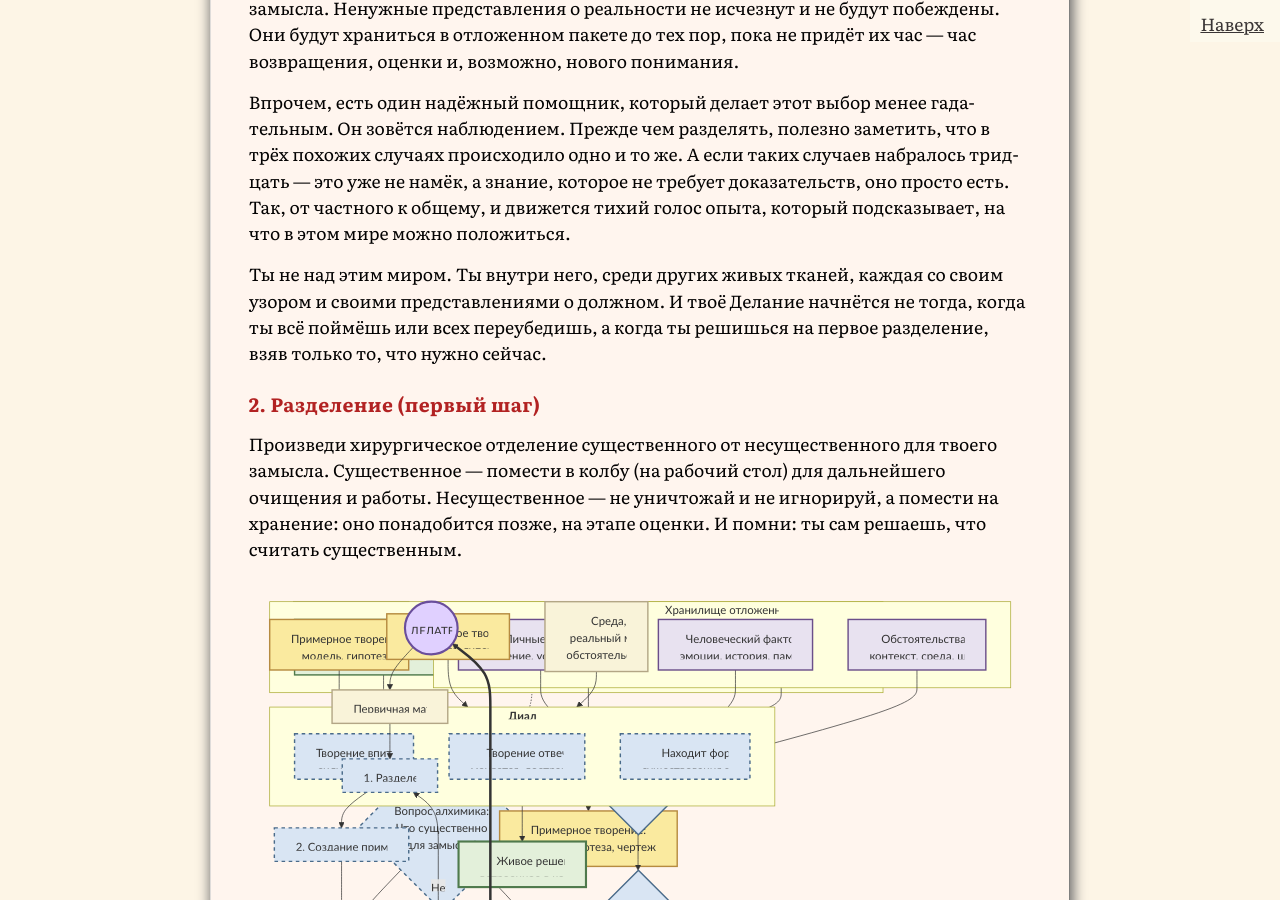
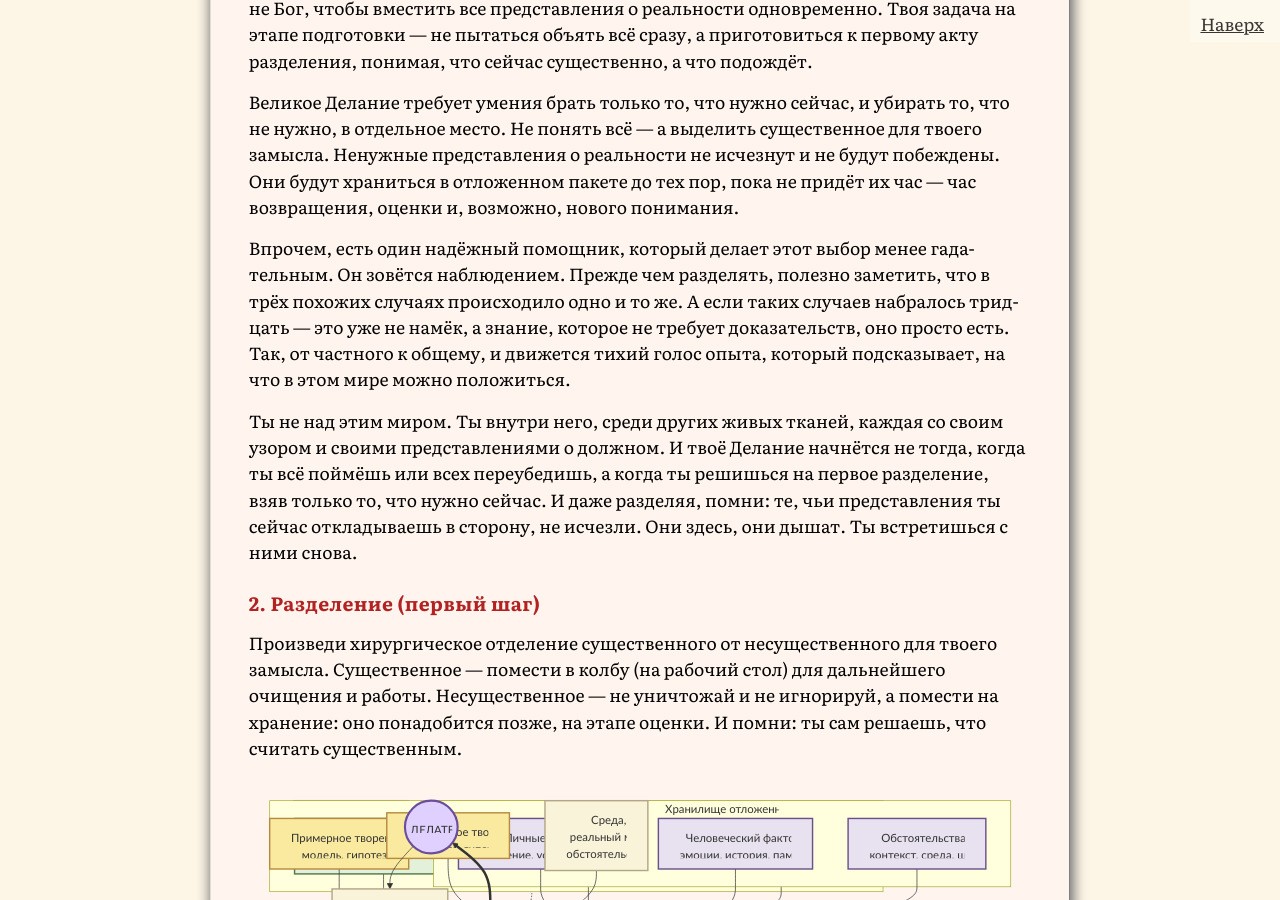
Before and after one commit to SergSi/land-use-art, a Jekyll site: the page built from _posts/2026-02-23-alhimia.md, in a window 1280 px wide and 900 px high, scrolled down 5945 px. Built offline with Jekyll 4.4.1, drawn with Linux system fonts in a browser that asks for light colours; some web fonts are replaced; some of the changed text lies outside the part shown.

Commit message:
Update 2026-02-23-alhimia.md

```diff
--- a/_posts/2026-02-23-alhimia.md
+++ b/_posts/2026-02-23-alhimia.md
@@ -79,6 +79,8 @@
 
 Поэтому, читая дальше описание шагов, помни: речь идёт не о том, чтобы стать хорошим человеком. Речь о том, чтобы стать искусным делателем, умеющим на время эксперимента убирать с рабочего стола то, что может испортить результат, — и возвращать это потом, когда приходит время оценки и выхода в мир.
 
+И ещё одно дополнение к прологу. Если рядом с тобой — другой человек, не пытайся сделать его частью своего «хранилища» или своим «материалом». Он — не вещь и не качество, которое можно отложить. Он тоже дышит. У него своя колба, свой замысел и своя правда. Если ты это забудешь — вы останетесь врагами, и оба будете правы. Помни об этом, когда будешь разделять и очищать.
+
 ### 1. Подготовка: осознание целого
 
 Твоя задача на этапе подготовки — не пытаться объять всё сразу, не исправить всех и не примирить непримиримое, а лишь приготовиться к первому акту разделения, понимая, что именно тебе предстоит решать, что ляжет в основу твоего творения, а что будет временно отложено.
@@ -97,7 +99,7 @@
 
 Впрочем, есть один надёжный помощник, который делает этот выбор менее гадательным. Он зовётся наблюдением. Прежде чем разделять, полезно заметить, что в трёх похожих случаях происходило одно и то же. А если таких случаев набралось тридцать — это уже не намёк, а знание, которое не требует доказательств, оно просто есть. Так, от частного к общему, и движется тихий голос опыта, который подсказывает, на что в этом мире можно положиться.
 
-Ты не над этим миром. Ты внутри него, среди других живых тканей, каждая со своим узором и своими представлениями о должном. И твоё Делание начнётся не тогда, когда ты всё поймёшь или всех переубедишь, а когда ты решишься на первое разделение, взяв только то, что нужно сейчас.
+Ты не над этим миром. Ты внутри него, среди других живых тканей, каждая со своим узором и своими представлениями о должном. И твоё Делание начнётся не тогда, когда ты всё поймёшь или всех переубедишь, а когда ты решишься на первое разделение, взяв только то, что нужно сейчас. И даже разделяя, помни: те, чьи представления ты сейчас откладываешь в сторону, не исчезли. Они здесь, они дышат. Ты встретишься с ними снова.
 
 ### 2. Разделение (первый шаг)
 
```
Also changed, not shown: other parts of _posts/2026-02-23-alhimia.md (+1 -1 lines).
